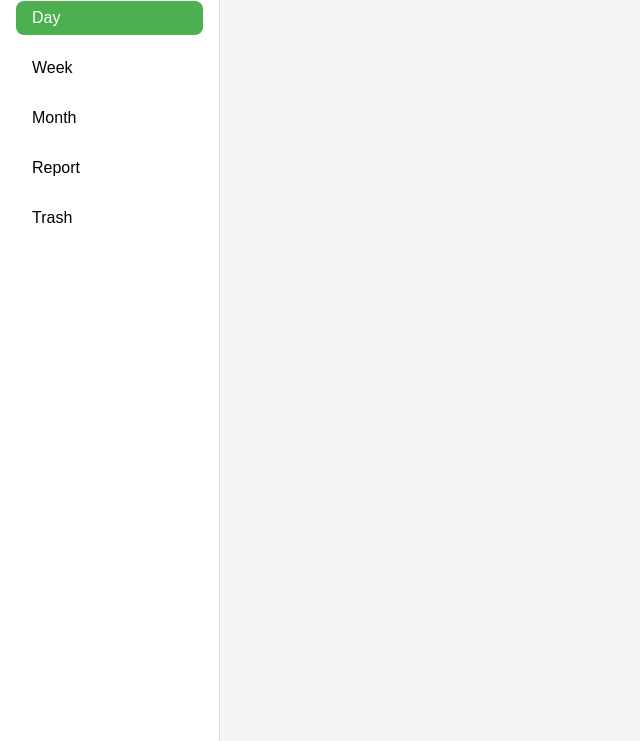
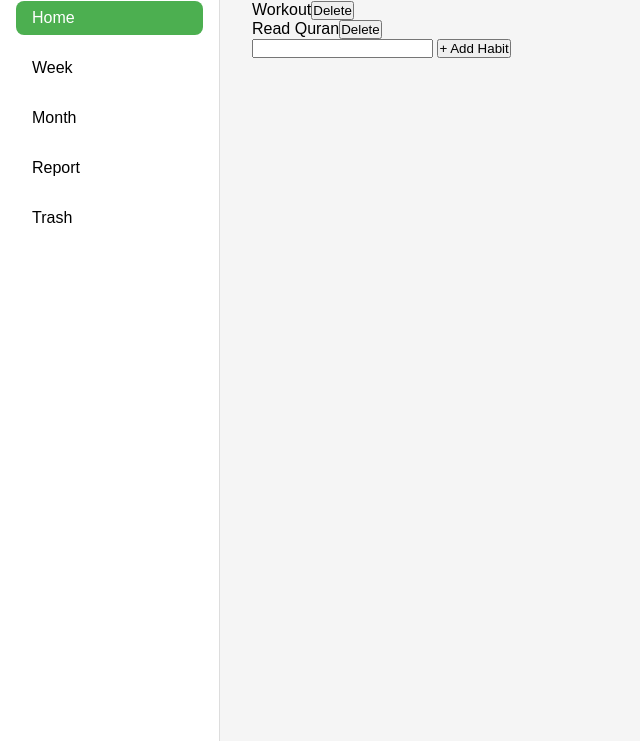
Before and after one commit to ahmedelhappy/happy-tracker, a plain HTML site: page index.html in a window 1280 px wide. Shown: the part 59-800 px from the top of the page, without its empty margins (0-640 px from the left). Drawn offline with Linux system fonts and the light colour scheme.

Commit message:
Habit rendering, adding, deleting functionality

```diff
--- a/index.html
+++ b/index.html
@@ -11,7 +11,7 @@
     <h1 class="logo"><a href="#">Habits</a></h1>
     <nav>
       <ul>
-        <li data-section="day" class="active">Day</li>
+        <li data-section="home" class="active">Home</li>
         <li data-section="week">Week</li>
         <li data-section="month">Month</li>
         <li data-section="report">Report</li>
--- a/js/script.js
+++ b/js/script.js
@@ -1,21 +1,100 @@
 const navItems = document.querySelectorAll(".sidebar ul li");
 const mainContent = document.getElementById("main-content");
 
-navItems.forEach(item => {
+let counter = 0;
+
+let habitsArray = [
+  { id: ++counter, name: "Workout", datesCompleted: [] },
+  { id: ++counter, name: "Read Quran", datesCompleted: [] },
+];
+
+
+// Creates Div For each habit and appends it to habitContainer
+function renderHabits() {
+  const habitContainer = document.querySelector("#day-habits");
+
+  habitContainer.innerHTML = "";
+
+  if (habitsArray.length === 0) {
+    let p = document.createElement("p");
+    p.textContent = "No Habit, Click + to add a new habit";
+    habitContainer.append(p);
+    return;
+  }
+
+  habitsArray.forEach((habit) => {
+    let habitDiv = document.createElement("div");
+    habitDiv.classList.add("habit");
+    habitDiv.dataset.id = habit.id;
+    habitDiv.textContent = habit.name;
+
+    const deleteHabitBtn = document.createElement("button");
+    deleteHabitBtn.textContent = "Delete";
+    deleteHabitBtn.classList.add("delete-habit-btn");
+    deleteHabitBtn.addEventListener("click", (e) => {
+      // habitsArray = habitsArray.filter(h => h.id !== Number(e.target.parentElement.dataset.id));
+      habitsArray = habitsArray.filter(h => h.id !== habit.id);
+      renderHabits();
+    })
+
+    habitDiv.append(deleteHabitBtn);
+    habitContainer.append(habitDiv);
+  });
+}
+
+
+// Load Tab When Clicking Li, and adds .active
+navItems.forEach((item) => {
   item.addEventListener("click", () => {
-    // Remove active class from others
-    navItems.forEach(i => i.classList.remove("active"));
+    navItems.forEach((i) => i.classList.remove("active"));
     item.classList.add("active");
-
-    // Load section
     loadSection(item.dataset.section);
   });
 });
 
+
+// Load & render Section when clicking a tab
 function loadSection(section) {
+
   mainContent.innerHTML = `<h2>${section.toUpperCase()} View</h2>`;
-  // Later: render habits based on section
+
+  // HOME TAB
+  if (section === "home") {
+    // Basic Home Structure
+    mainContent.innerHTML = `
+    <h2>HOME VIEW</h2>
+    <div class="day-habits" id="day-habits"></div>
+    <input id="input-habit">
+    <button id="add-habit-btn">+ Add Habit</button>
+    `;
+
+    const inputHabit = document.querySelector("#input-habit");
+    habitContainer = document.querySelector("#day-habits");
+    const addHabitBtn = document.getElementById("add-habit-btn");
+
+    renderHabits();
+
+    // Add-Habit-btn Set up
+    addHabitBtn.addEventListener("click", () => {
+      const inputHabitName = inputHabit.value.trim();
+      if(inputHabitName !== "") {
+        let newHabitObj = {id: ++counter, name: inputHabitName, datesCompleted: [], };
+        habitsArray.push(newHabitObj);
+        renderHabits();
+        inputHabit.value = "";
+      }
+      else
+        alert("Please enter a habit.");
+    })
+
+    inputHabit.addEventListener("keyup", (e) => {
+      if (e.key === "Enter") addHabitBtn.click();
+    });
+  }
 }
 
-// Load default view
-loadSection("day");
+loadSection("home");
+
+/*
+
+*/
```
